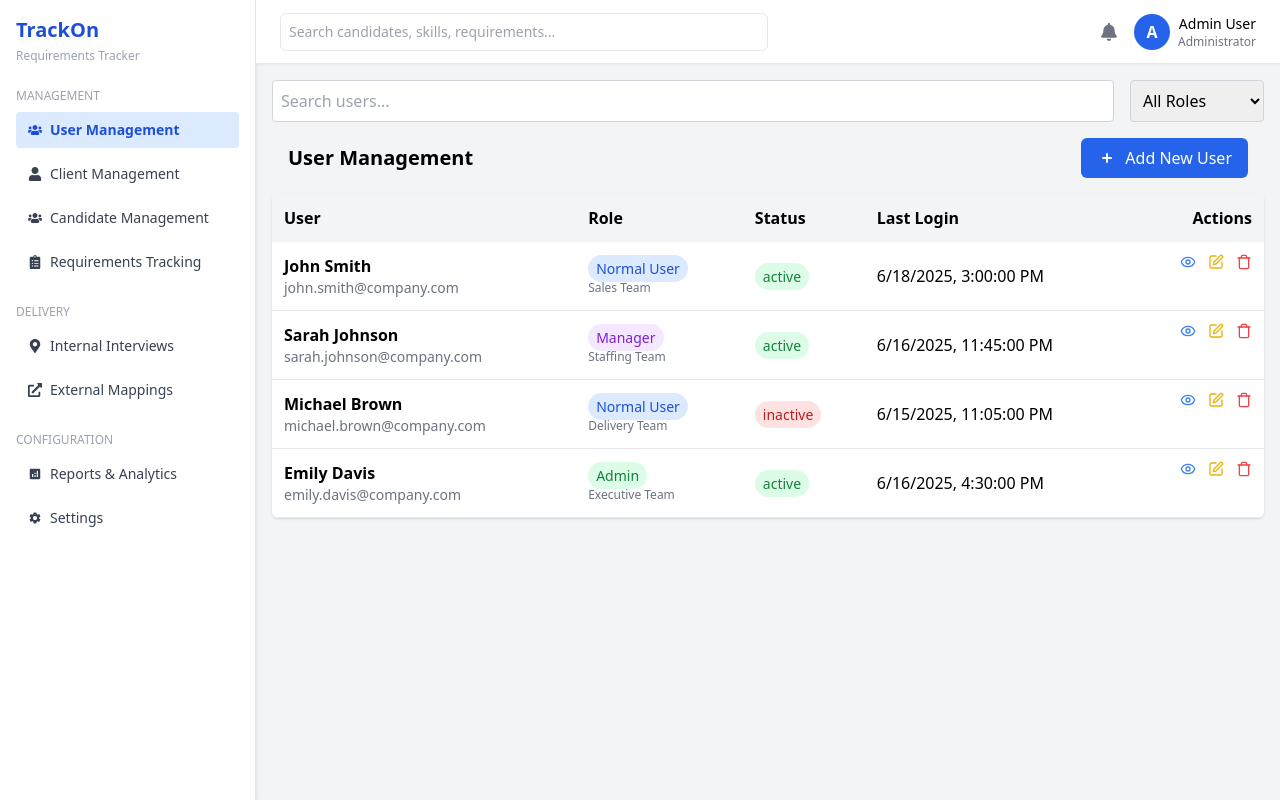
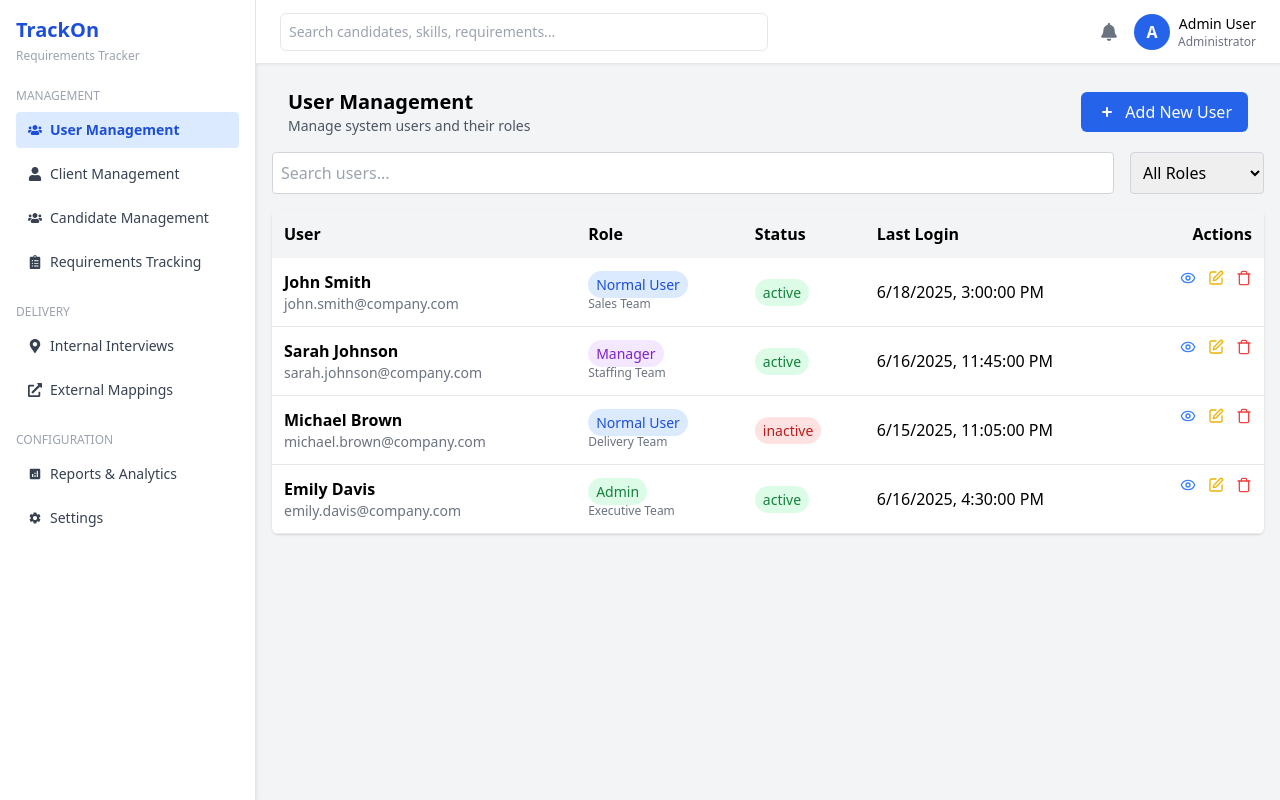
Before and after one commit to SAIEE12/trackon-usermanagement_ui, a React (Create React App) app: page / in a window 1280 px wide. Built offline with nearby package versions, Linux system fonts and the light colour scheme.

Commit message:
Updated header in UserManagement page

```diff
--- a/src/pages/UserManagementPage.jsx
+++ b/src/pages/UserManagementPage.jsx
@@ -20,17 +20,13 @@ const UserManagementPage = () => {
 
   return (
     <>
-      {/* Top filter/search bar */}
-      <FilterBar
-        searchTerm={searchTerm}
-        onSearch={setSearchTerm}
-        roleFilter={roleFilter}
-        onFilter={setRoleFilter}
-      />
 
       {/* Page title and Add New User button */}
       <div className="flex justify-between items-center mb-4 px-4 mt-2">
-        <h2 className="text-xl font-semibold">User Management</h2>
+        <div>
+          <h2 className="text-xl font-semibold">User Management</h2>
+          <p className="text-sm text-gray-600">Manage system users and their roles</p>
+        </div>
         <button
           onClick={() => setShowAddModal(true)}
           className="flex items-center gap-2 px-4 py-2 bg-blue-600 text-white rounded-md hover:bg-blue-700 transition"
@@ -47,6 +43,15 @@ const UserManagementPage = () => {
         </button>
       </div>
 
+      {/* Top filter/search bar */}
+      <FilterBar
+        searchTerm={searchTerm}
+        onSearch={setSearchTerm}
+        roleFilter={roleFilter}
+        onFilter={setRoleFilter}
+      />
+
+
       {/* Table of users */}
       <UserTable users={filteredUsers} />
 
```
